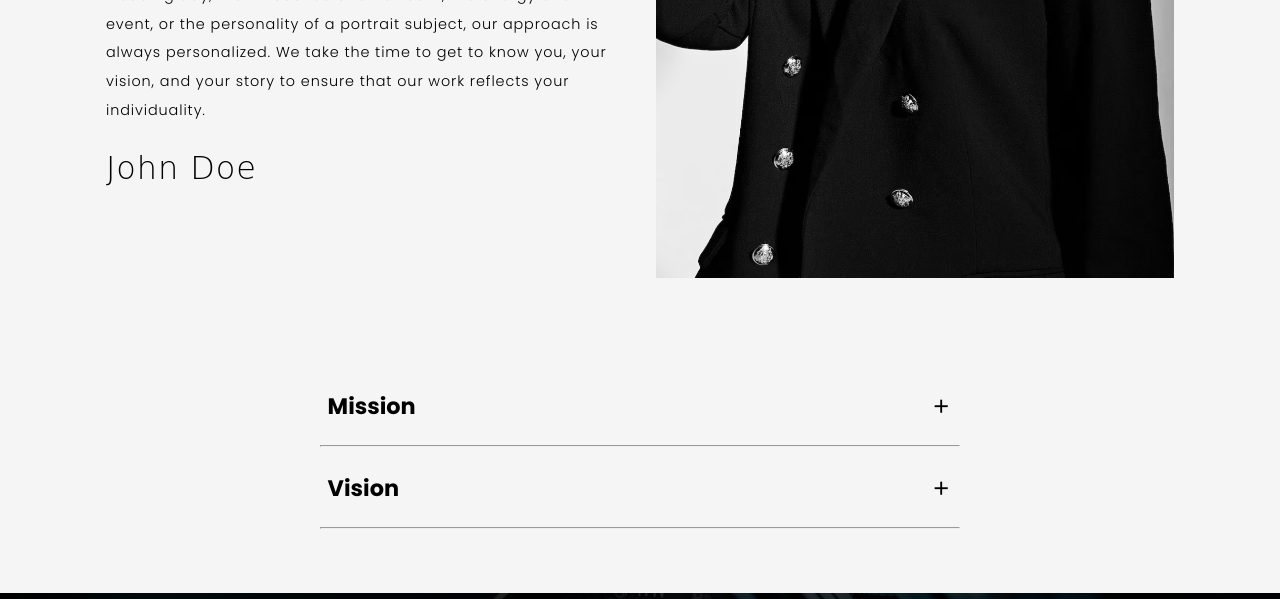
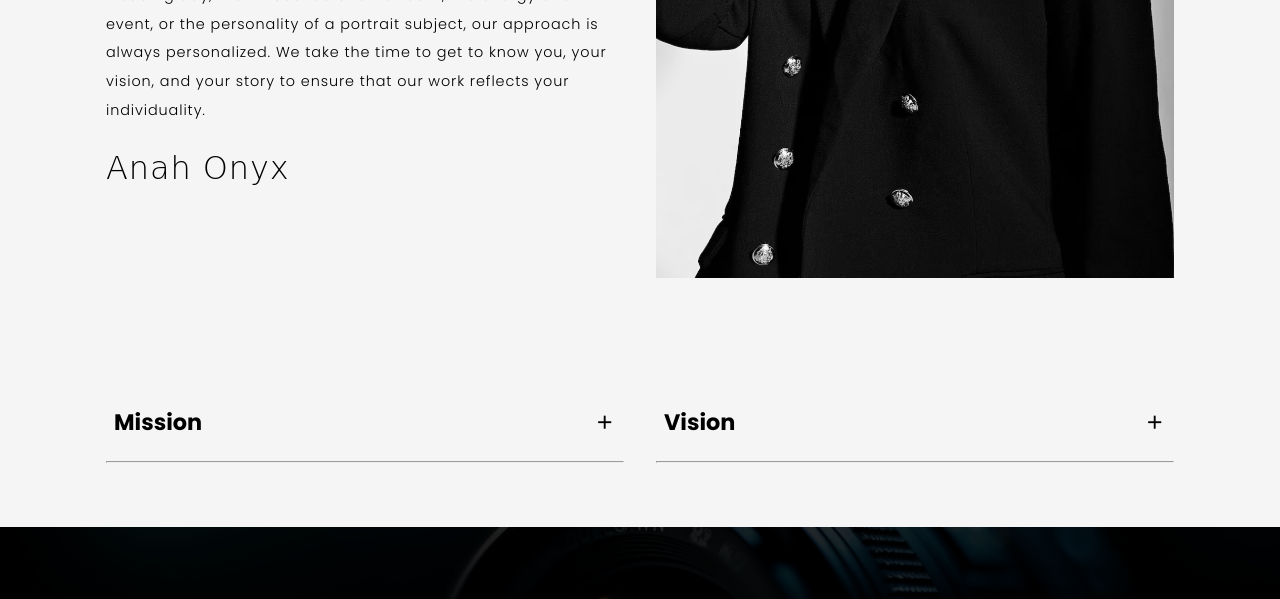
Before and after one commit to DawnTurn/pg-onyx, a plain HTML site: page about.html in a window 1280 px wide. Shown: the part 980-1579 px from the top of the page. Drawn offline with nearby package versions, Linux system fonts and the light colour scheme.

Commit message:
update mission and vision

```diff
--- a/about.html
+++ b/about.html
@@ -50,10 +50,12 @@
                         At Norl Photography, we are more than just photographers; we are storytellers. With a deep love for both the art and science of photography, we have spent years honing our skills to deliver images that not only document events but also evoke emotions and memories.<br> <br>
                         We believe that every photo session is an opportunity to craft a unique narrative. Whether it's capturing the radiance of a wedding day, the innocence of a newborn, the energy of an event, or the personality of a portrait subject, our approach is always personalized. We take the time to get to know you, your vision, and your story to ensure that our work reflects your individuality.</p>
 
-                    <p class="styled-name">John Doe</p>
+                    <p class="styled-name">Anah Onyx</p>
                 </div>
             </div>
 
+            <div class="flex-out">
+                <div class="flex1">
                     <div class="mission">
                         <h3 class="mission-word">Mission <i class="bx bx-plus plus1"></i></h3>
 
@@ -70,7 +72,9 @@
                     </div>
 
                     <hr>
+                </div>
 
+                <div class="flex1">
                     <div class="mission vision-container">
                         <h3 class="vision">Vision <i class="bx bx-plus plus2"></i></h3>
                         <p>Our vision is to be the trusted storytellers behind every cherished photograph. We aim to capture the essence of life's moments, from the laughter at weddings to the innocence in family portraits, and everything in between. <br> <br>
@@ -87,6 +91,8 @@
                     </div>
 
                     <hr>
+                </div>
+            </div>
         </div>
     </section>
 
--- a/style/about.css
+++ b/style/about.css
@@ -498,4 +498,17 @@ h1 {
         letter-spacing: .9px;
         font-size: .9rem;
     }
+
+    .flex-out{
+        display: flex;
+        gap: 2em;
+    }
+
+    .flex1{
+        width: 50%;
+    }
+
+    .mission, hr{
+        width: 100%;
+    }
 }
```
Also changed, not shown: index.html (+1 -1 lines). Lines whose indentation alone changed are shown as unchanged.
